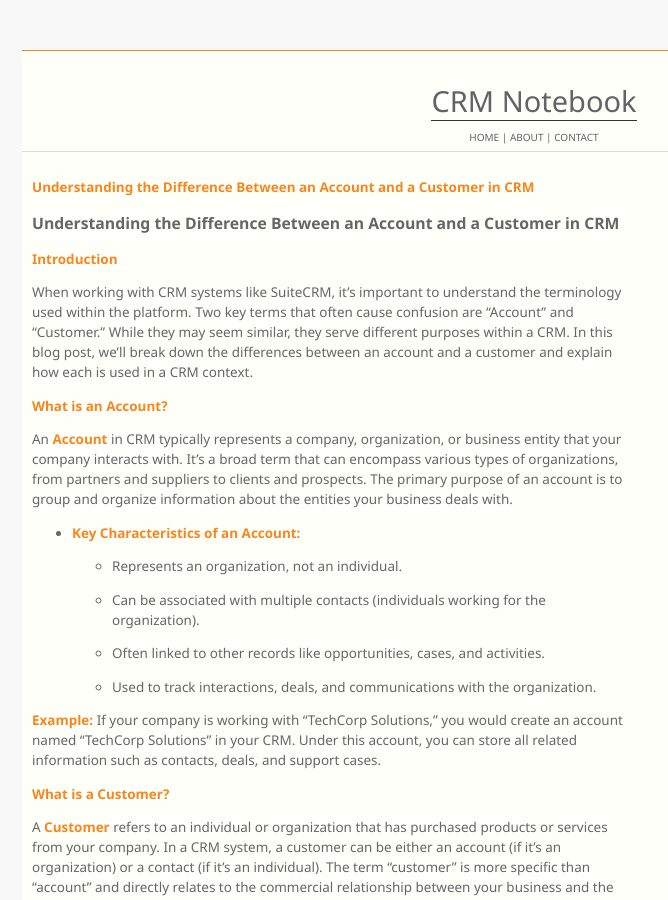
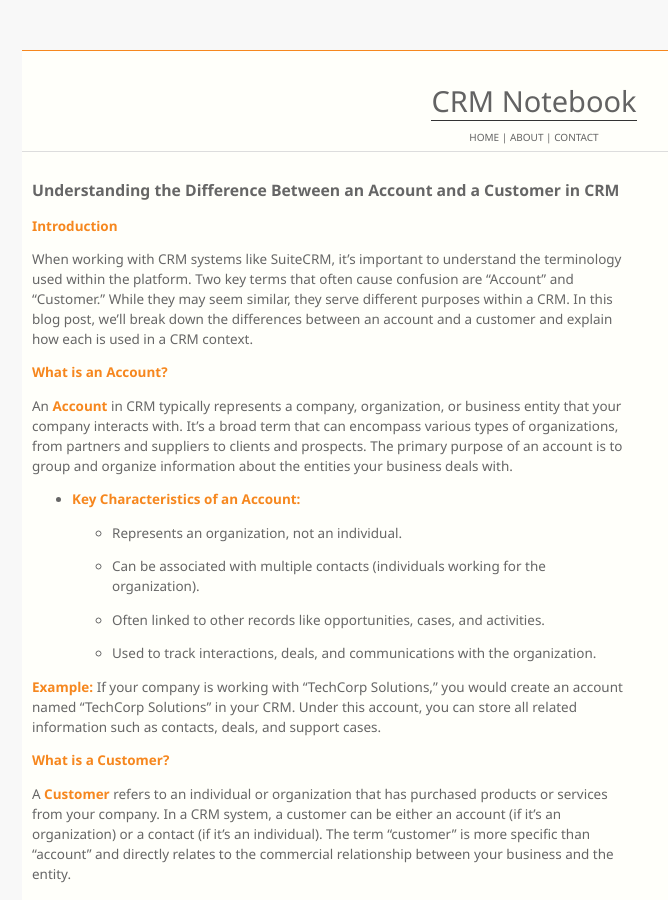
Before and after one commit to gmcodentech/crmnotebook, a Jekyll site: the page built from index.md, in a window 1280 px wide and 900 px high. Shown: the whole window, without its empty margins (106-774 px from the left). Built offline with Jekyll 4.4.1, drawn with Linux system fonts in a browser that asks for light colours; our own code applies the rules of GitHub Pages for plain Markdown files.

Commit message:
Update index.md

```diff
--- a/index.md
+++ b/index.md
@@ -1,7 +1,3 @@
-**Understanding the Difference Between an Account and a Customer in CRM**
-
-
-
 ### Understanding the Difference Between an Account and a Customer in CRM
 
 **Introduction**
```
